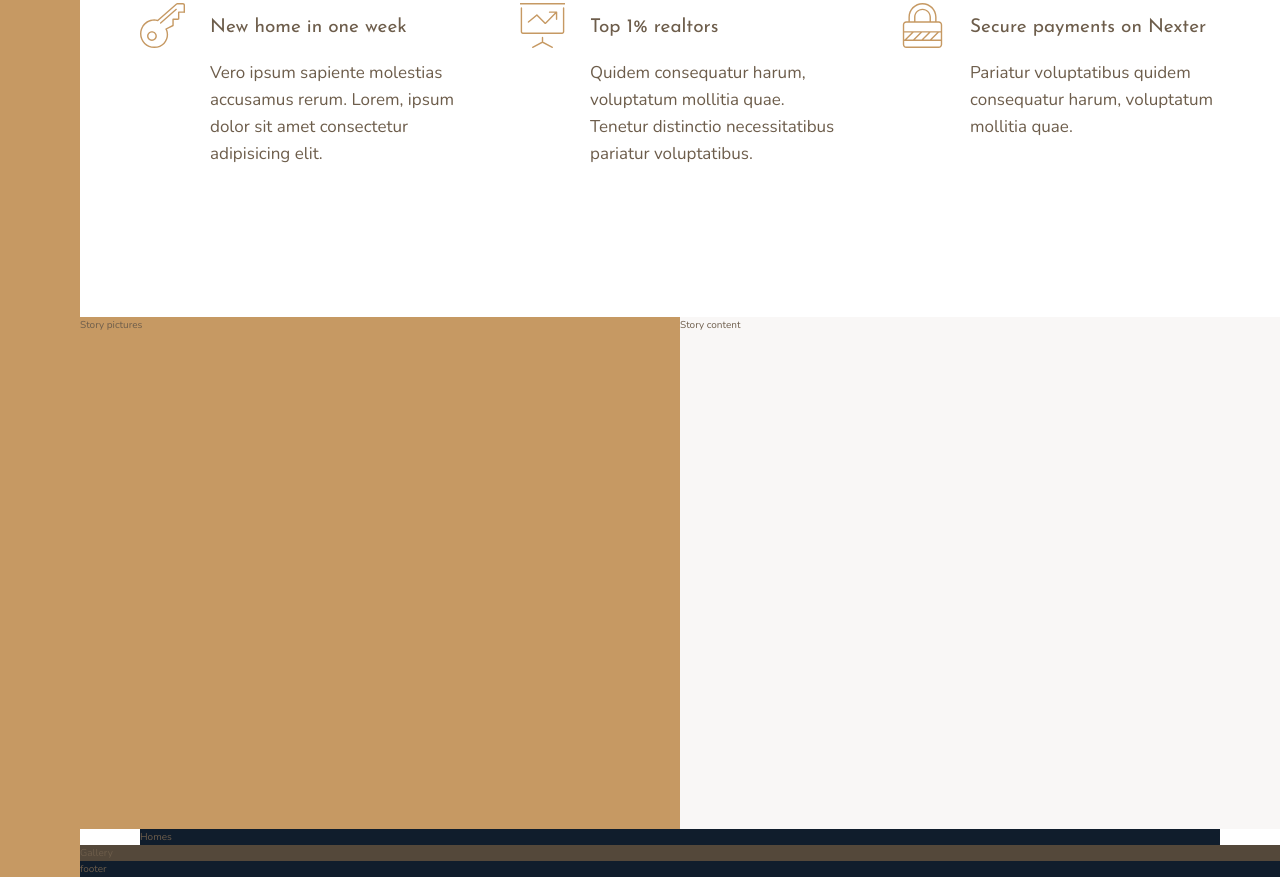
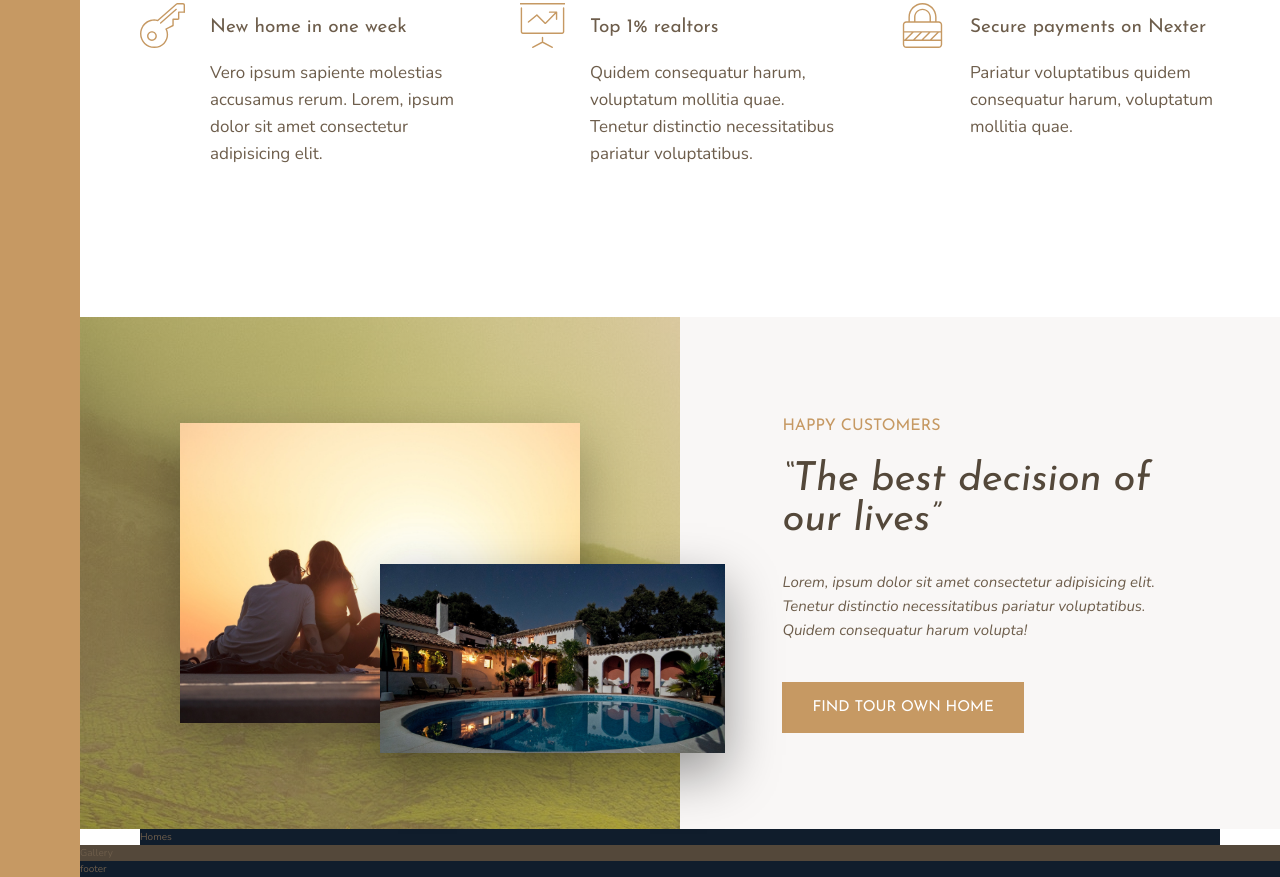
Before and after one commit to tactwolfe/Advance-css-nexter-project, a website: page index.html in a window 1280 px wide. Shown: the part 991-1868 px from the top of the page. Drawn offline with nearby package versions, Linux system fonts and the light colour scheme.

Commit message:
completed our story section

```diff
--- a/index.html
+++ b/index.html
@@ -76,12 +76,28 @@
         </section>
 
 <!----------------------------------------------- feature section ---------------------------------------------------------------->
+
+<!----------------------------------------------- Story section ------------------------------------------------------------------>
+
         <div class="story__pictures">
-            Story pictures
+
+            <img src="img/story-1.jpeg" alt="Couple with new house" class="story__img--1">
+            <img src="img/story-2.jpeg" alt="New house" class="story__img--2">
+
         </div>
+
         <div class="story__content">
-            Story content
+
+            <h3 class="heading-3 mb-sm">Happy customers</h3>
+            <h2 class="heading-2 heading-2--dark mb-md"> &ldquo;The best decision of our lives&rdquo;</h2>
+            <p class="story__text">
+                Lorem, ipsum dolor sit amet consectetur adipisicing elit. Tenetur distinctio necessitatibus pariatur voluptatibus. Quidem consequatur harum volupta!
+            </p>
+            <button class="btn">Find tour own home</button>
+
         </div>
+
+<!----------------------------------------------- Story section ------------------------------------------------------------------>
         <section class="homes">
             Homes
         </section>
--- a/sass/_story.scss
+++ b/sass/_story.scss
@@ -2,9 +2,50 @@
     &__pictures{
         background-color: $color-primary;
         grid-column: full-start / col-end 4;
+        background-image:
+        linear-gradient( rgba($color-primary ,.5), rgba($color-primary ,.5)) ,
+        url(../img/back.jpg);
+        display: grid;
+        grid-template-rows: repeat(6,1fr);
+        grid-template-columns: repeat(6,1fr);
+        align-items: center;
+
     }
+
+    &__img{
+
+        &--1{
+            width: 100%;
+            grid-row: 2/6;
+            grid-column: 2/6;
+            box-shadow: 0 2rem 5rem rgba(0, 0, 0, .3);
+
+        }
+        &--2{
+            width: 115%;
+            grid-row: 4/6;
+            grid-column: 4/7;
+            z-index: 20;
+            box-shadow: 0 2rem 5rem rgba(0, 0, 0, .4);
+
+        }
+    }
+
     &__content{
         background-color: $color-grey-light-1;
         grid-column: col-start 5 / full-end ;
+        padding: 6rem 8vw;
+
+        display: flex;
+        flex-direction: column;
+        justify-content: center;
+        align-items: flex-start;
+    }
+
+    &__text{
+        font-size: 1.5rem;
+        font-style: italic;
+        margin-bottom: 4rem;
+
     }
 }
--- a/sass/_typography.scss
+++ b/sass/_typography.scss
@@ -5,12 +5,22 @@
 
 .heading-1{
     @extend %heading;
+
 }
 .heading-2{
     @extend %heading;
+    font-size: 4rem;
+    font-style: italic;
+    line-height: 1;
+
+    &--light{ color: $color-grey-light-1 }
+    &--dark{ color: $color-grey-dark-1 }
 }
 .heading-3{
     @extend %heading;
+    font-size: 1.6rem;
+    color: $color-primary;
+    text-transform: uppercase;
 }
 .heading-4{
    @extend %heading;
@@ -19,3 +29,25 @@
    &--light{ color: $color-grey-light-1 }
    &--dark{ color: $color-grey-dark-1 }
 }
+
+.btn{
+    background-color: $color-primary;
+    color: #fff;
+    border: none;
+    border-radius: 0;
+    font-family: $font-display;
+    font-size: 1.5rem;
+    text-transform: uppercase;
+    padding: 1.8rem 3rem;
+    cursor: pointer;
+    transition: all .2s;
+
+    &:hover{
+        background-color: $color-primary-dark;
+    }
+}
+
+.mb-sm { margin-bottom: 2rem ; }
+.mb-md { margin-bottom: 3rem ; }
+.mb-lg { margin-bottom: 4rem ; }
+.mb-hg { margin-bottom: 8rem ; }
```
Also changed, not shown: sass/main.css, 1 other file.
